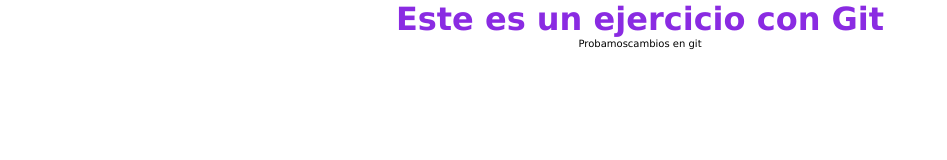
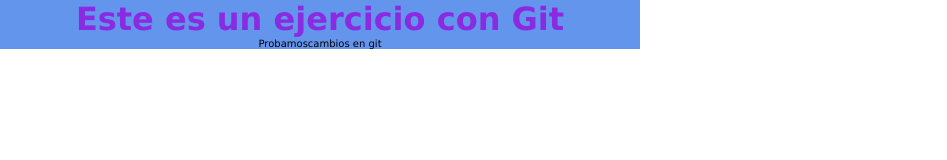
Before and after one commit to IvanSerranoGit/cursoGitAndGitHub, a plain HTML site: page proyecto1/index.html in a window 1280 px wide. Shown: the whole page, without its empty margins (0-947 px from the left). Drawn offline with Linux system fonts and the light colour scheme.

Commit message:
Commit a la cabecera mas reciente

```diff
--- a/proyecto1/css/estilos.css
+++ b/proyecto1/css/estilos.css
@@ -16,3 +16,7 @@
     font-size: 3.2rem;
     color: blueviolet;
 }
+.cabecera_container{
+    background-color: cornflowerblue;
+    width: 50%;
+}
--- a/proyecto1/index.html
+++ b/proyecto1/index.html
@@ -1,19 +1,24 @@
 <!DOCTYPE html>
 <html lang="en">
+
 <head>
     <meta charset="UTF-8">
     <meta name="viewport" content="width=device-width, initial-scale=1.0">
     <title>Archivo prueba git and gitHub</title>
     <link rel="stylesheet" href="./css/estilos.css">
 </head>
+
 <body>
     <main>
-        <section>
-            <h1>Este es un ejercicio con Git</h1>
-            <p>
-                Probamoscambios en git
-            </p>
+        <section class="cabecera">
+            <div class="cabecera_container">
+                <h1>Este es un ejercicio con Git</h1>
+                <p>
+                    Probamoscambios en git
+                </p>
+            </div>
         </section>
     </main>
 </body>
+
 </html>
```
